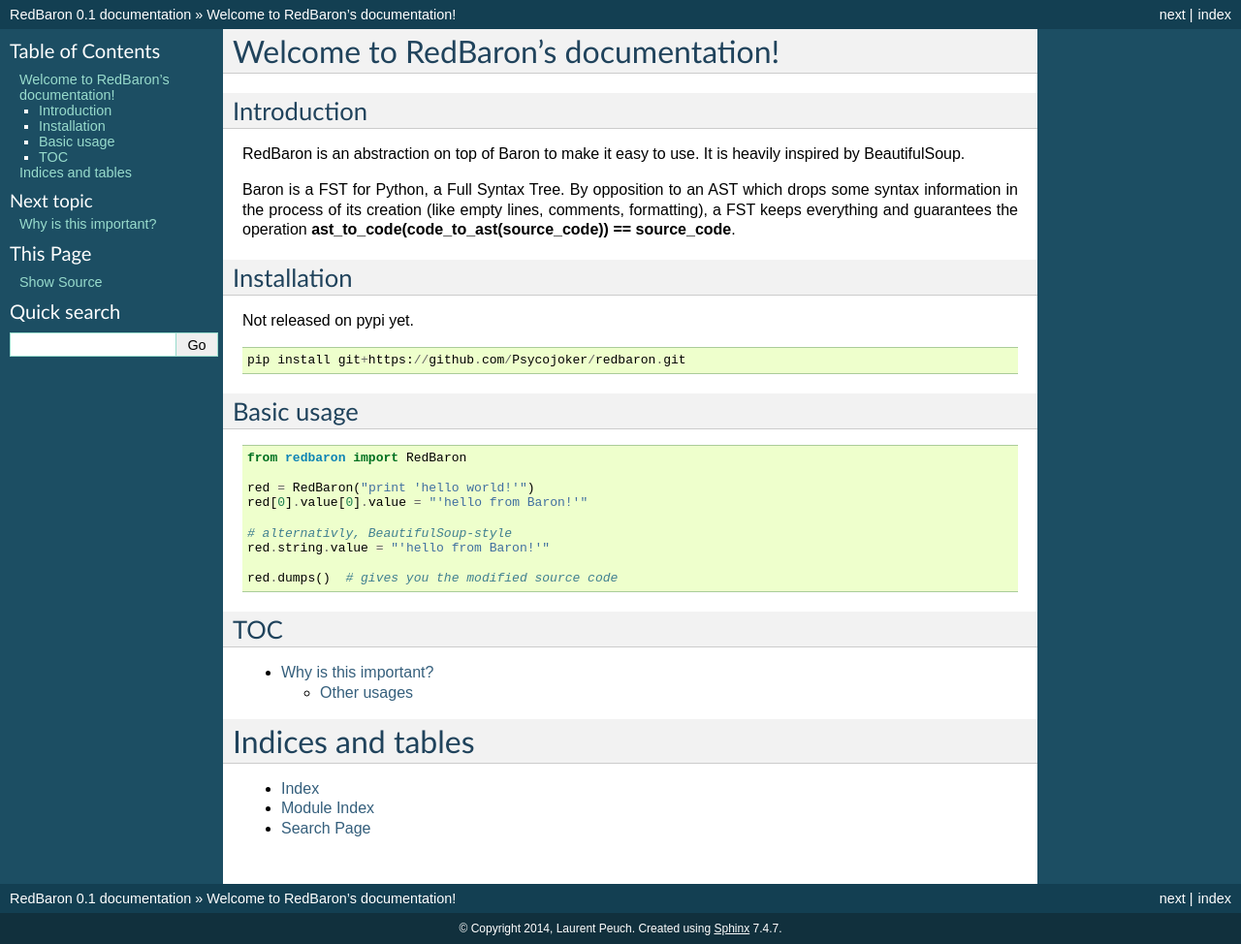
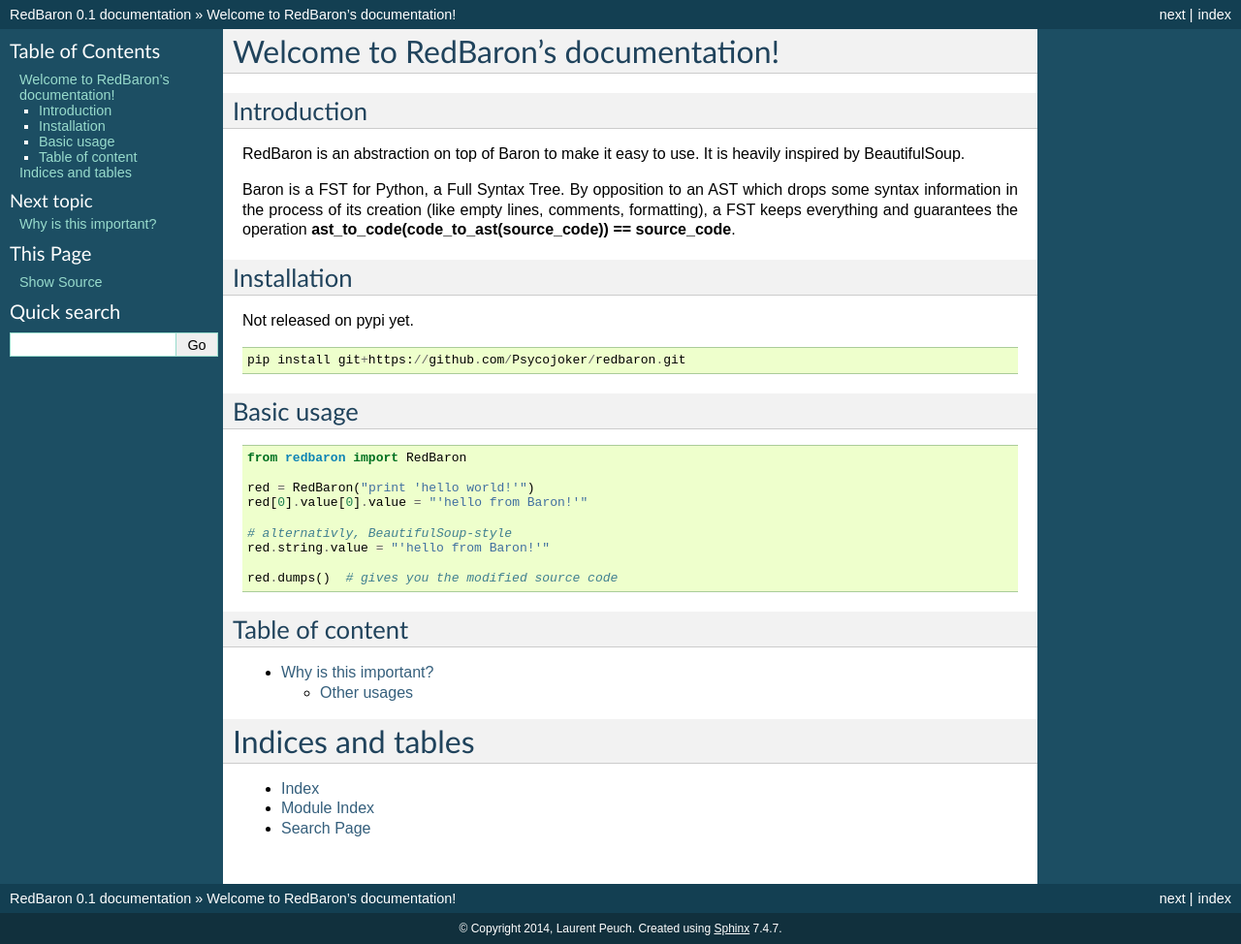
Before and after one commit to PyCQA/redbaron, a Sphinx documentation site: the page built from docs/index.rst, in a window 1280 px wide. Shown: the whole page at 97% size. Built offline with Sphinx 7.4.7, drawn with Linux system fonts in a browser that asks for light colours.

Commit message:
[doc] change title

```diff
--- a/docs/index.rst
+++ b/docs/index.rst
@@ -41,8 +41,8 @@ Basic usage
 
     red.dumps()  # gives you the modified source code
 
-TOC
----
+Table of content
+----------------
 
 .. toctree::
    :maxdepth: 2
```
